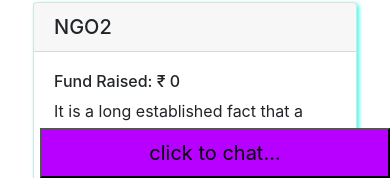
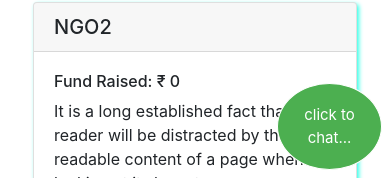
Before and after one commit to Arsh-Kashyap/Reactify-Hack4She, a React (Create React App) app: page / in a window 390 px wide. Shown: the part 666-844 px from the top of the page. Built offline with nearby package versions, Linux system fonts and the light colour scheme; no server answers.

Commit message:
styled chatbot button

```diff
--- a/src/App.module.css
+++ b/src/App.module.css
@@ -52,12 +52,36 @@ body {
   width: 350px;
   z-index: 7;
   opacity: 1;
+  outline: none;
 }
 
 .btn {
   font-size: 20px;
   float: right;
-  width: 100%;
-  padding: 8px;
-  background-color: rgb(183, 0, 255)
+  color:white;
+  border: 1px solid white;
+  height:70%!important;
+  width: 50%;
+  text-align:center;
+  margin:8px;
+  padding:40px;
+  border-radius:50%;
+  background-color:#4CAF50;
+  outline:none;
 }
+.btn:active{
+  color:#4CAF50;
+  border:3px solid #4CAF50;
+  font-weight: bold;
+  background-color: white;
+}
+button:focus{
+  outline:none!important;
+ }
+@media (max-width:830px){
+  .btn{
+    width:30%;
+    font-size:15px;
+    padding:20px;
+  }
+}
```
